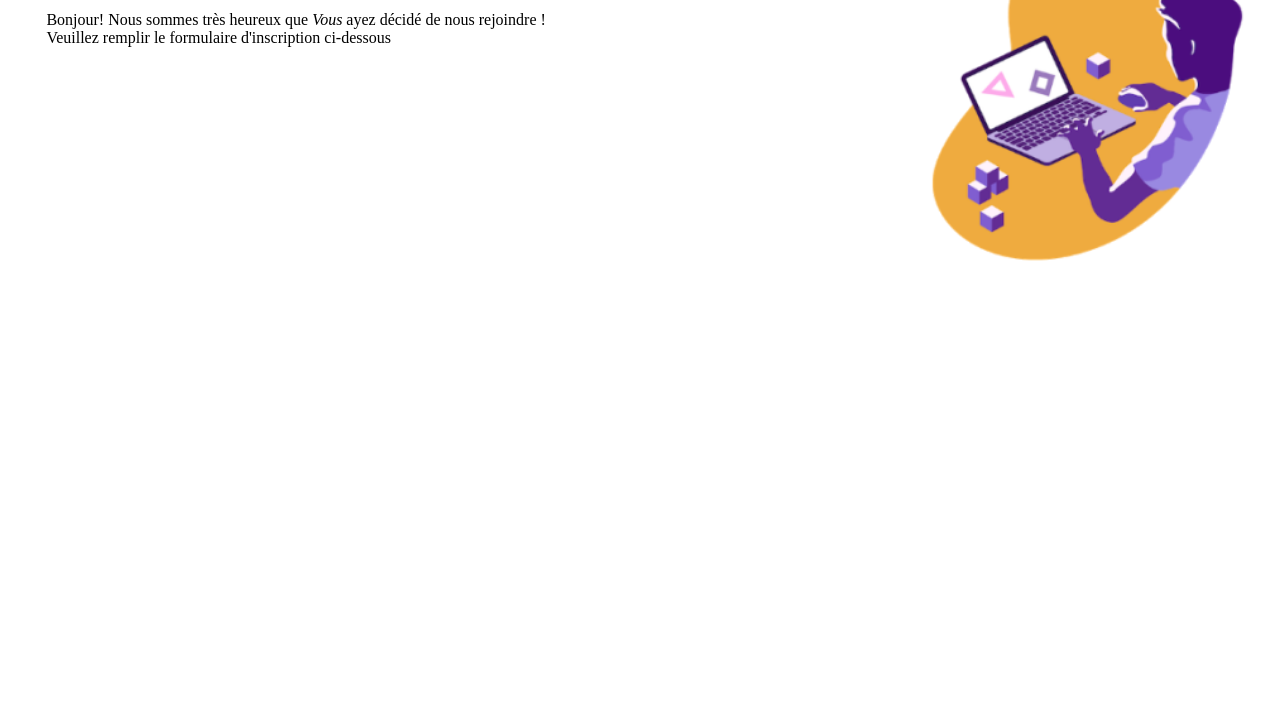
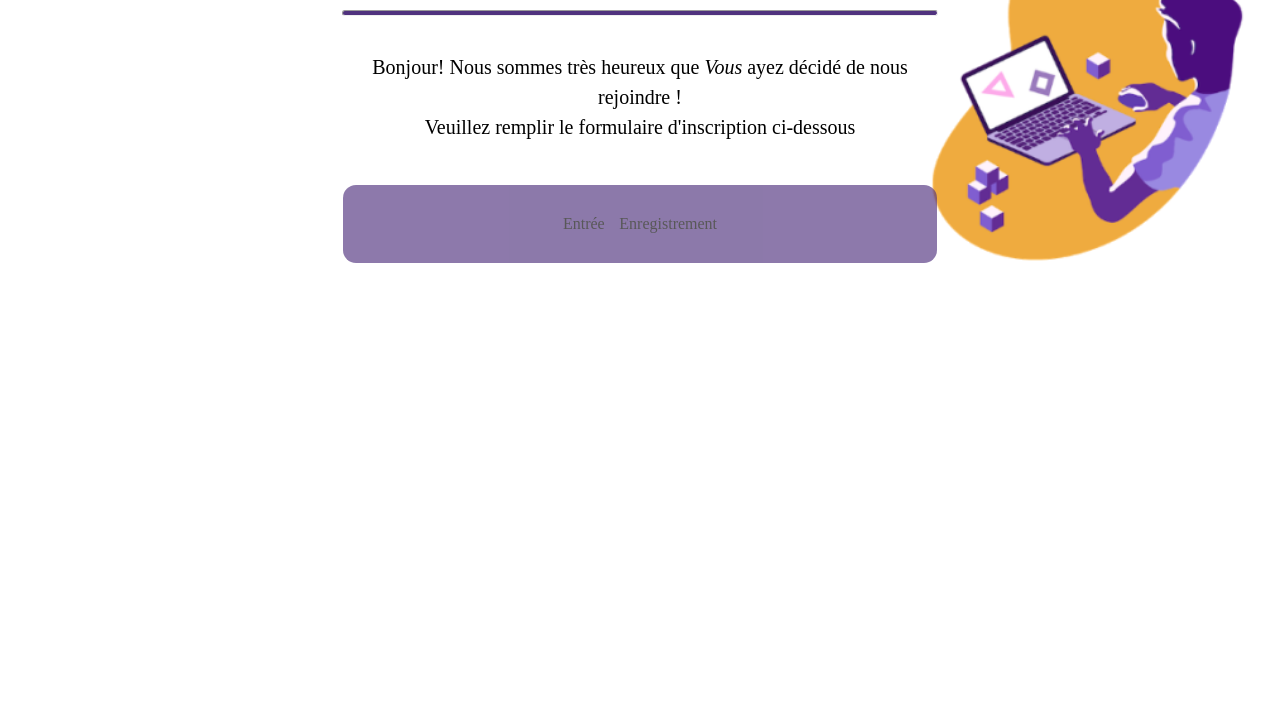
Before and after one commit to alexandre293/Enregistrement, a plain HTML site: page index.html in a window 1280 px wide. Shown: the part 98-800 px from the top of the page. Drawn offline with Linux system fonts and the light colour scheme.

Commit message:
modification

```diff
--- a/index.html
+++ b/index.html
@@ -11,5 +11,13 @@
     <hr>
     <p> Bonjour! Nous sommes très heureux que <i>Vous</i> ayez décidé de nous rejoindre ! <br> Veuillez remplir le formulaire d'inscription ci-dessous</p>
 
+    <form action="#">
+        <div class="action">
+            <a class="sign-in" href="#">Entrée</a>
+            <a class="sign-up active" href="#">Enregistrement</a>
+        </div>
+
+    </form>
+
 </body>
 </html>
--- a/style.css
+++ b/style.css
@@ -9,4 +9,47 @@ body   {
 h1 {
     width: 50%;
     margin: auto;
+    text-align: center;
+    text-shadow: 1px 1px 4px grey;
 }
+
+hr {
+    width: 50%;
+    height: 4px;
+    background-color: #50327E;
+    margin-top: 25px;
+    border-radius: 5px;
+}
+
+p {
+    text-align: center;
+    width: 50%;
+    margin: auto;
+    margin-top: 23px;
+    font-size: 20px;
+    padding: 13px;
+    line-height: 30px
+}
+
+form {
+    background-color: #50327E;
+    width: 50%;
+    padding: 30px;
+    margin: auto;
+    margin-top: 30px;
+    box-sizing: border-box;
+    opacity: 0.65;
+    border-radius: 13px;
+
+}
+
+.action {
+    text-align: center;
+}
+
+.sign-in, .sign-up {
+    color: black;
+    text-decoration: none;
+    padding: 1%;
+
+}
```
